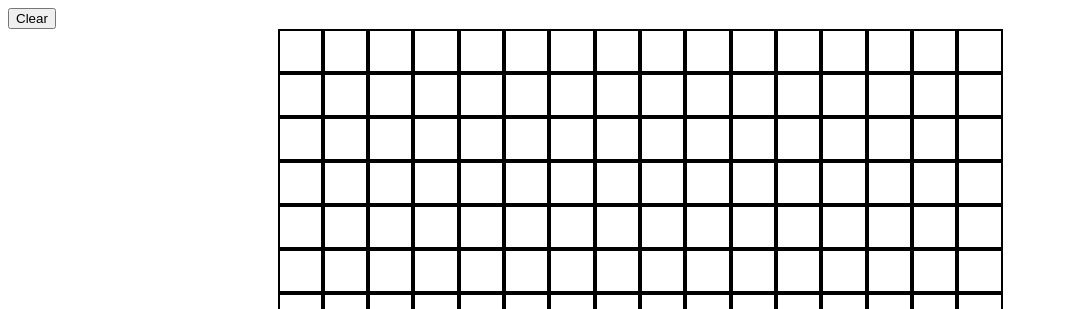
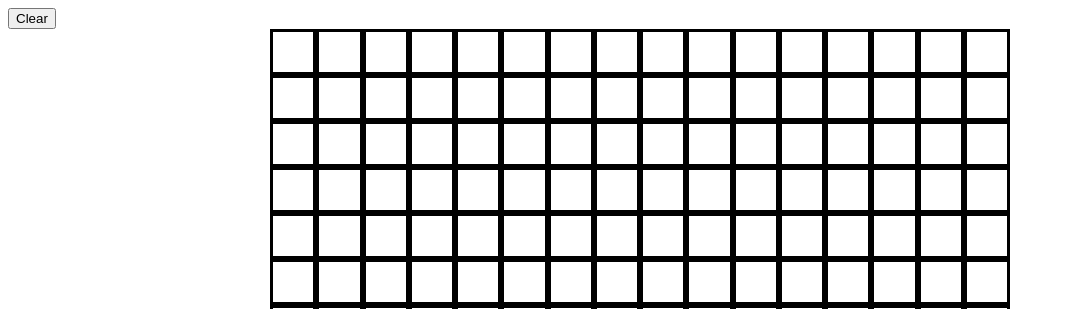
Before and after one commit to Stillwell-C/Etch-a-Sketch, a plain HTML site: page index.html in a window 1280 px wide. Shown: the top 309 px of the page, without its empty margins (0-1065 px from the left). Drawn offline with Linux system fonts and the light colour scheme.

Commit message:
Add max height & width to gridDiv

```diff
--- a/style.css
+++ b/style.css
@@ -6,16 +6,18 @@
 .gridDiv {
     /* display: grid;
     grid-template-columns: auto auto auto auto auto auto auto auto auto auto auto auto auto auto auto auto; */
-    max-width: 725px;
+    max-width: 740px;
+    max-height: 740px;
     display: flex;
     flex-wrap: wrap;
+
 }
 
 .cell {
+    padding: 20px;
+    border: solid black;
+    flex: 1;
 
-    padding: 20px;
-    border: 2px solid black;
-    flex: 1;
 }
 
 .hover-color {
```
